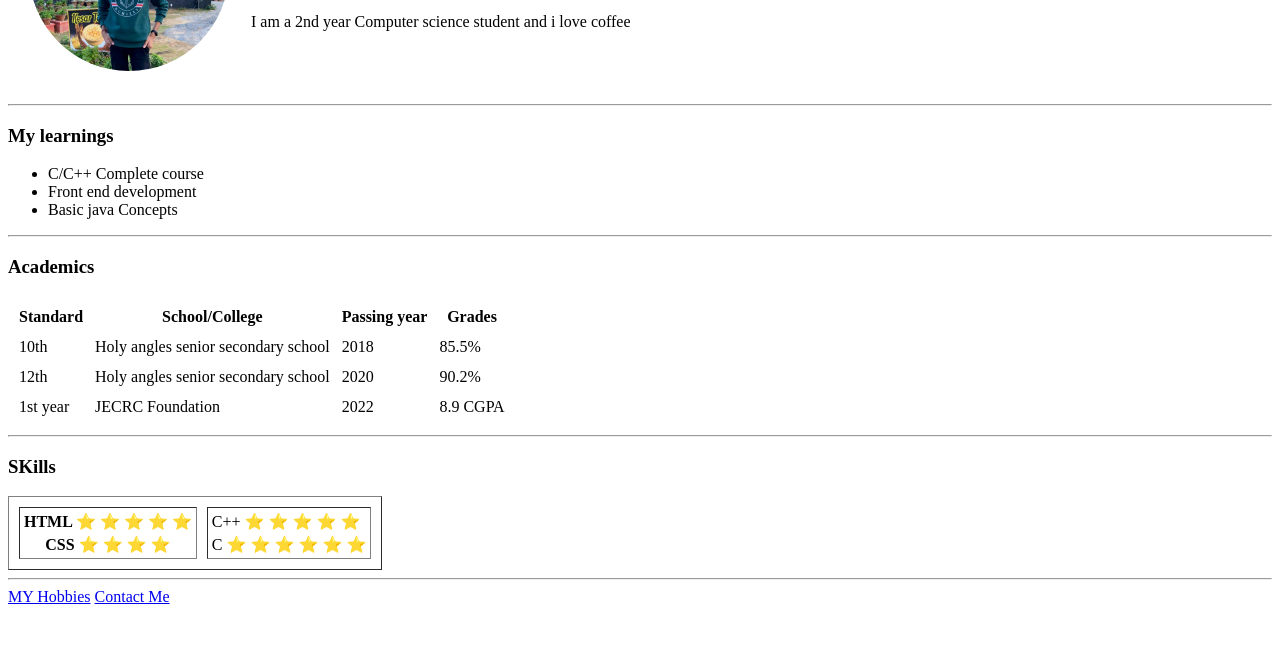
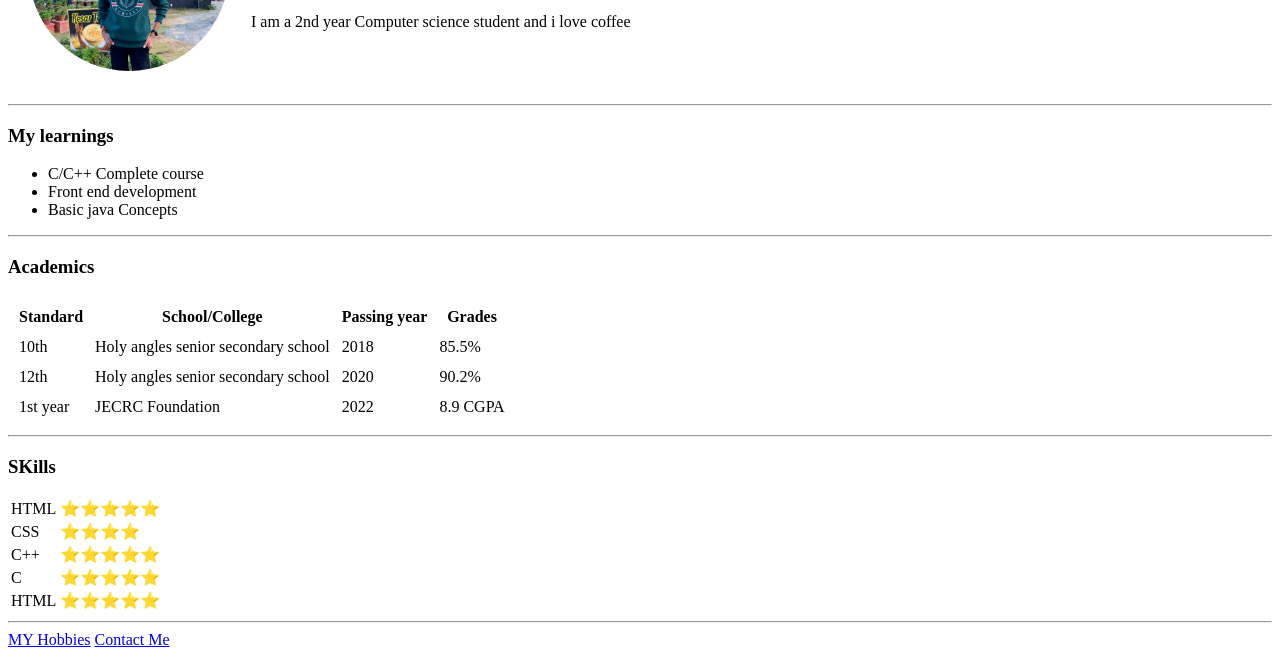
Before and after one commit to Yashsuman04/cv, a plain HTML site: page index.html in a window 1280 px wide. Shown: the part 158-815 px from the top of the page. Drawn offline with Linux system fonts and the light colour scheme.

Commit message:
Update index.html

```diff
--- a/index.html
+++ b/index.html
@@ -62,48 +62,27 @@
     </table>
     <hr>
     <h3>SKills</h3>
-    <table border="1px" cellspacing="10px">
+    <table  >
         <tr>
-            <td>
-                <table>
-                    <tr>
-                        <th> HTML ⭐
-                            ⭐
-                            ⭐
-                            ⭐
-                            ⭐
-                        </th>
-                    </tr>
-                    <tr>
-                        <th>CSS ⭐
-                            ⭐
-                            ⭐
-                            ⭐
-                        </th>
-                    </tr>
-                </table>
-            </td>
-            <td>
-                <table>
-                    <tr>
-                        <td>C++ ⭐
-                            ⭐
-                            ⭐
-                            ⭐
-                            ⭐
-                        </td>
-                    </tr>
-                    <tr>
-                        <td>C ⭐
-                            ⭐
-                            ⭐
-                            ⭐
-                            ⭐
-                            ⭐
-                        </td>
-                    </tr>
-                </table>
-            </td>
+            <td>HTML</td>
+            <td>⭐⭐⭐⭐⭐</td>
+        </tr>
+        <tr>
+            <td>CSS</td>
+            <td>⭐⭐⭐⭐</td>
+        </tr>
+        <tr>
+            <td>C++</td>
+            <td>⭐⭐⭐⭐⭐</td>
+        </tr>
+        <tr>
+            <td>C</td>
+            <td>⭐⭐⭐⭐⭐</td>
+        </tr>
+        <tr>
+            <td>HTML</td>
+            <td>⭐⭐⭐⭐⭐</td>
+        </tr>
     </table>
     <hr>
     <a href="myHobbies.html">MY Hobbies</a>
```
